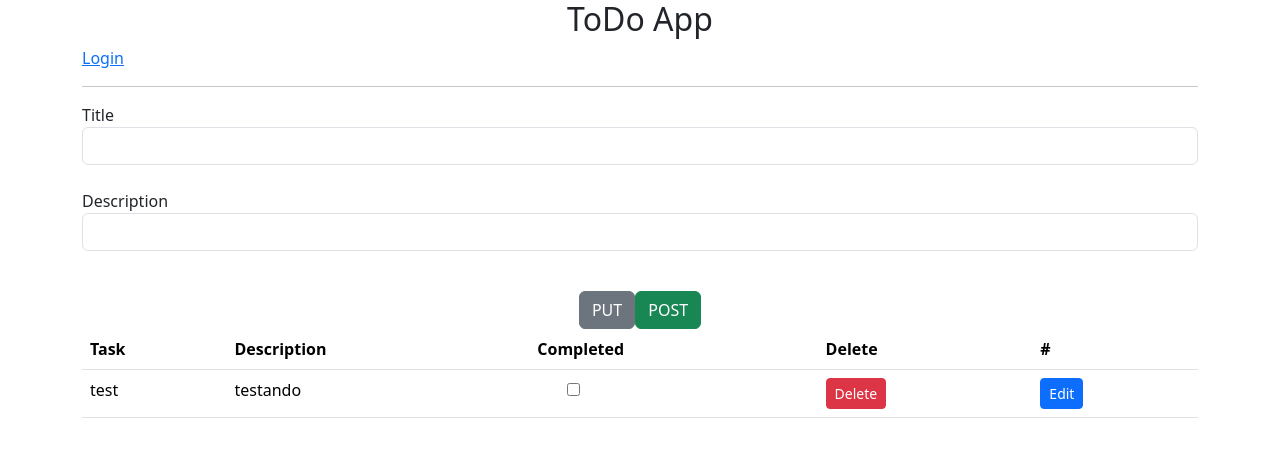
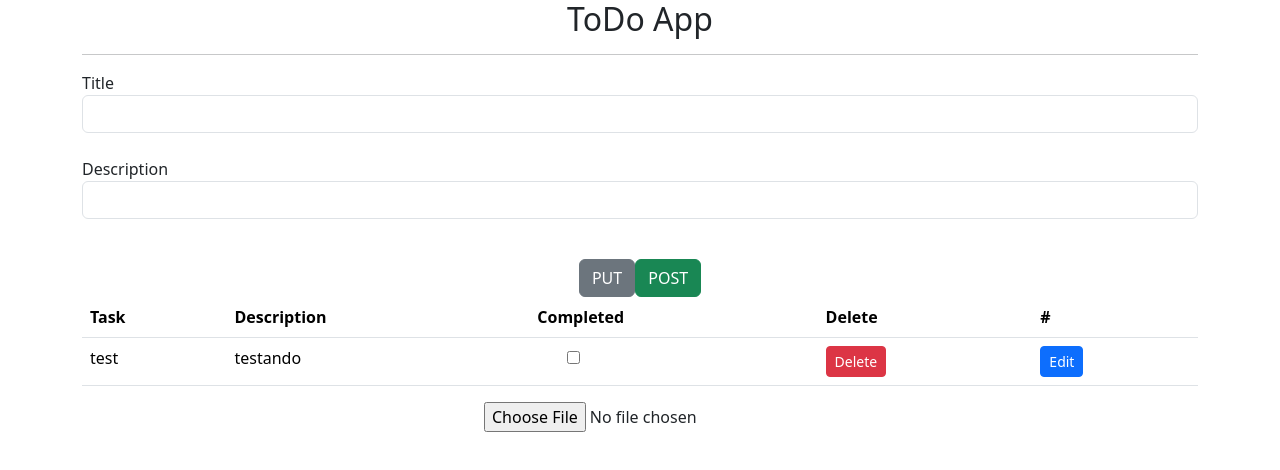
Before and after one commit to yagocam/angular_challenge, an Angular app: page /dashboard in a window 1280 px wide. Shown: the top 470 px of the page. Built offline with nearby package versions, Linux system fonts and the light colour scheme; no server answers.

Commit message:
excel support

```diff
--- a/package.json
+++ b/package.json
@@ -25,6 +25,7 @@
     "express": "^4.18.2",
     "rxjs": "~7.8.0",
     "tslib": "^2.3.0",
+    "xlsx": "^0.18.5",
     "zone.js": "~0.14.3"
   },
   "devDependencies": {
--- /dev/null
+++ b/src/app/services/excel.service.ts
@@ -0,0 +1,36 @@
+import { Injectable } from '@angular/core';
+import * as XLSX from 'xlsx';
+
+@Injectable({
+  providedIn: 'root'
+})
+export class ExcelService {
+
+    constructor() { }
+
+    processFile(file: File): Promise<any> {
+      return new Promise((resolve, reject) => {
+        const reader = new FileReader();
+
+        reader.onload = (e: any) => {
+          const data = new Uint8Array(e.target.result);
+          const workbook = XLSX.read(data, { type: 'array' });
+
+          // Processar o arquivo da planilha
+          const sheetName = workbook.SheetNames[0];
+          const worksheet = workbook.Sheets[sheetName];
+          const parsedData = XLSX.utils.sheet_to_json(worksheet, { header: 1 });
+
+          // Aqui, você pode manipular os dados como desejar
+          console.log(parsedData);
+          resolve(parsedData);
+        };
+
+        reader.onerror = (error) => {
+          reject(error);
+        };
+
+        reader.readAsArrayBuffer(file);
+      });
+    }
+  }
--- a/src/app/todolist/todolist.component.html
+++ b/src/app/todolist/todolist.component.html
@@ -1,8 +1,6 @@
 
   <div class="container">
       <h1> ToDo App</h1>
-    <a routerLink="/login">Login</a>
-
     <hr>
       Title <input type="text" class="form-control" [(ngModel)]="selectedTask.title"/><br>
       Description <input type="text"  class="form-control" [(ngModel)]="selectedTask.description"/><br>
@@ -40,5 +38,14 @@
           </tr>
         </tbody>
       </table>
+      <form>
+        <div class="d-flex justify-content-center mt-3">
+        <div class="form-group">
+
+          <input type="file"(change)="onFileChange($event)" class="form-control-file" id="fileInput">
+        </div>
+      </div>
+      </form>
+
     </div>
     <router-outlet></router-outlet>
--- a/src/app/todolist/todolist.component.ts
+++ b/src/app/todolist/todolist.component.ts
@@ -1,6 +1,7 @@
 import { Component } from '@angular/core';
 import { ApiService } from '../api.service';
 import { Task } from '../task.model';
+import { ExcelService } from '../services/excel.service';
 
 
 
@@ -13,9 +14,28 @@ export class TodolistComponent {
   tasks = [{title: 'test', description: 'testando', complete: false, user: 'djasidasjdiasjij'}]
   selectedTask: Task = {};
 
-  constructor(private api: ApiService) {
+
+
+  constructor(private api: ApiService, private excelService: ExcelService) {
     this.getTasks();
   }
+
+  onFileChange(event: any) {
+    const file = event.target.files[0];
+    if (file) {
+      this.excelService.processFile(file).then((data: any) => {
+        for (let i = 0; i < data.length; i++) {
+          // Acessando os elementos internos e exibindo-os
+          this.selectedTask.title = data[i][0]
+          this.selectedTask.description = data[i][1]
+          this.createTask();
+        }
+      }).catch((error) => {
+        console.error("Erro ao processar o arquivo:", error);
+      });
+    }
+  }
+
   getTasks = () => {
     this.api.getAllTasks().subscribe((data: any) => {
       this.tasks = data;
```
Also changed, not shown: 1 other file (tests, documents, lock files or other folders). Lines whose indentation alone changed are shown as unchanged.
